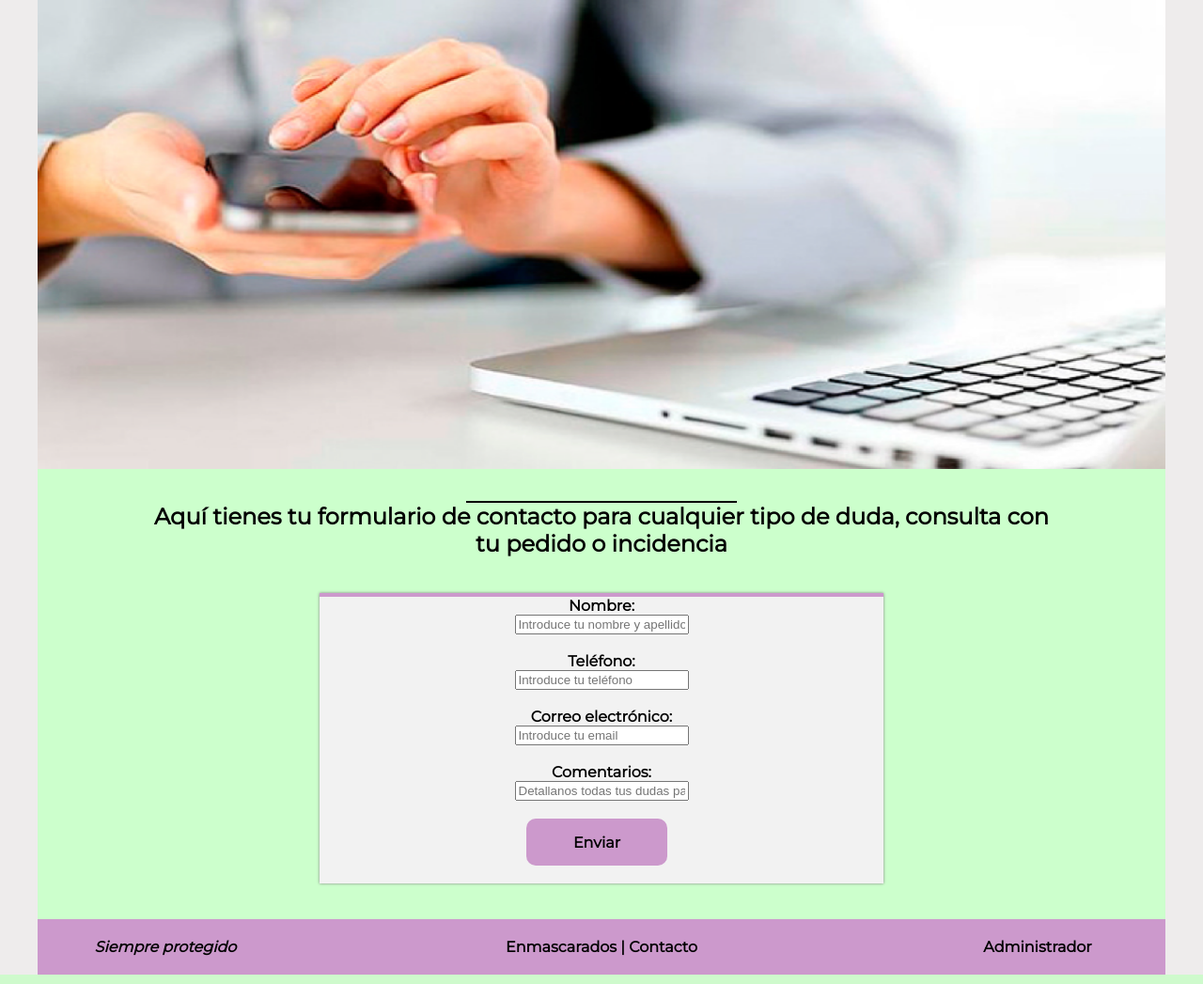
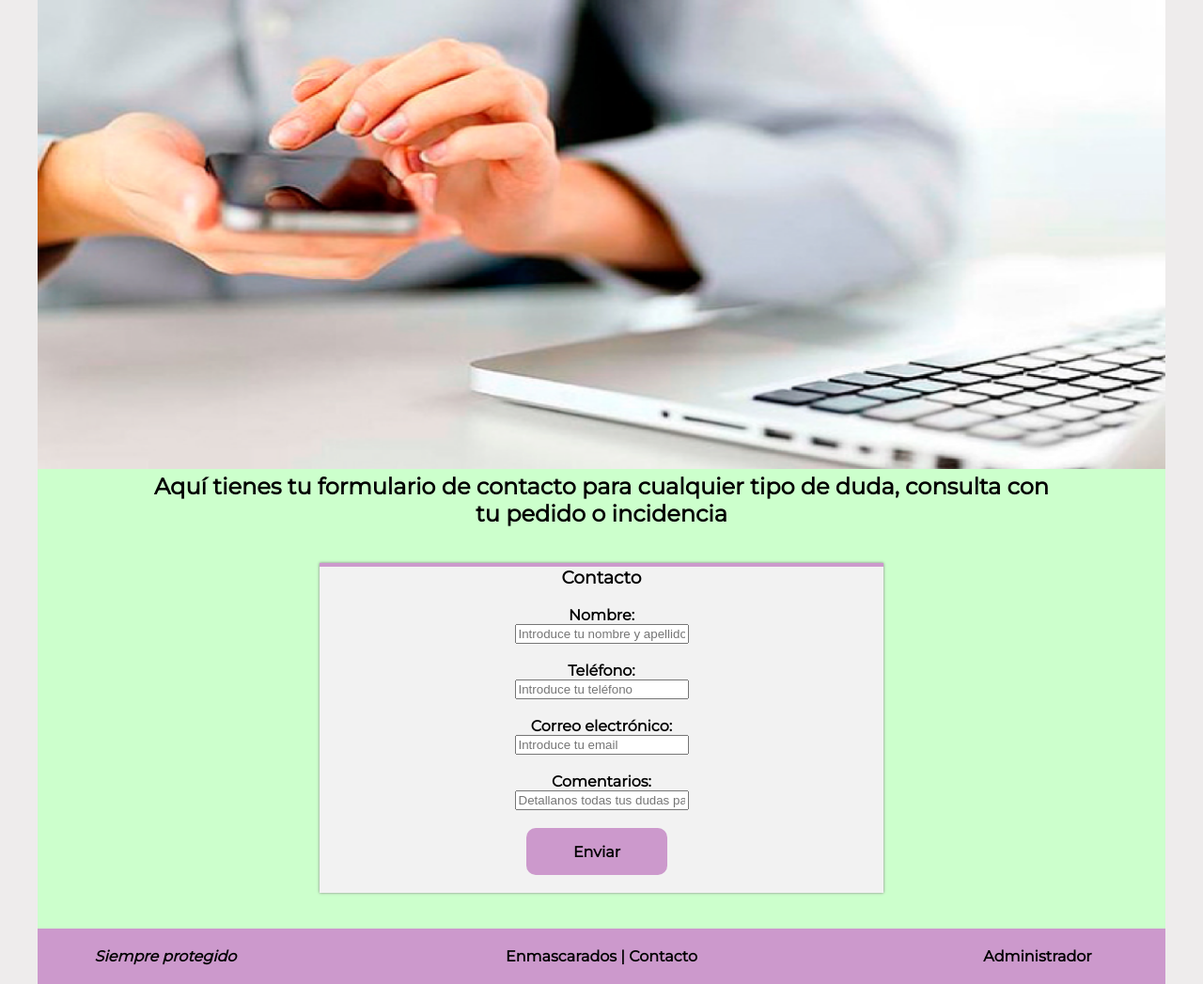
Before and after one commit to Gorkeles/tfg, a PHP site: page /contacto.view.php in a window 1280 px wide. Shown: the part 56-1103 px from the top of the page at 94% size. Run offline with PHP 8.4, Linux system fonts and the light colour scheme.

Commit message:
Reajustes con el CSS

```diff
--- a/contacto.view.php
+++ b/contacto.view.php
@@ -50,7 +50,9 @@
 
                     <form action="contacto.php" name="formulario" method="post">
                         <!-- Usamos el método post para recoger lo que seleccione el usuario en unas variables -->
+                        <h3>Contacto</h3>
                         <!-- Placeholder es lo que le aparece al usuario en la web, name es como se llama la variable que recogeremos con post y type el tipo de datos que introduce el usuario -->
+                        <br>
                         <!-- El nombre es tipo text -->
                         Nombre: <br>
                         <input type="text" placeholder="Introduce tu nombre y apellido" name="nombre" id="nombre" required>
--- a/estilos/estilos.css
+++ b/estilos/estilos.css
@@ -62,11 +62,11 @@ footer {
     margin: 0px auto;
 }
 
-.contacto {
+.contacto,
+.registro {
     align-items: center;
     align-content: center;
     text-align: center;
-    width: 90%;
     max-width: 600px;
     margin: auto;
     background: #0000;
@@ -123,19 +123,6 @@ main {
     margin: 0px auto;
     width: 80%;
     background-color: var(--background-color);
-}
-
-
-/* Línea de separacion en los títulos */
-
-main h2::before {
-    background-color: #000000;
-    display: block;
-    content: " ";
-    height: 2px;
-    width: 30%;
-    margin: 0px auto;
-    margin-top: 30px;
 }
 
 
@@ -204,16 +191,6 @@ tr:hover td {
 }
 
 
-/*Contendeor wrap*/
-
-.registro {
-    width: 90%;
-    max-width: 500px;
-    margin: auto;
-    background: #0000;
-}
-
-
 /*Estilo de formularios*/
 
 button,
```
Also changed, not shown: admin.login.view.php (+8 -2 lines).
